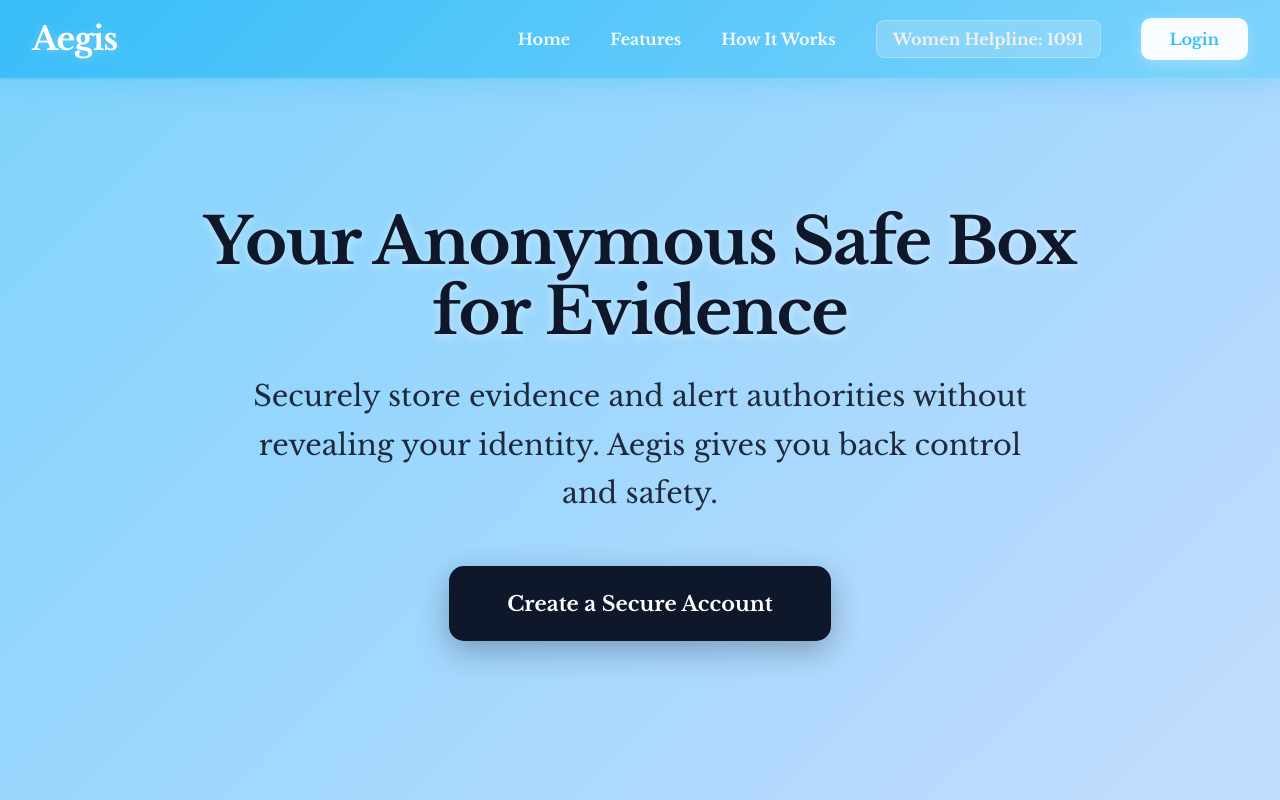
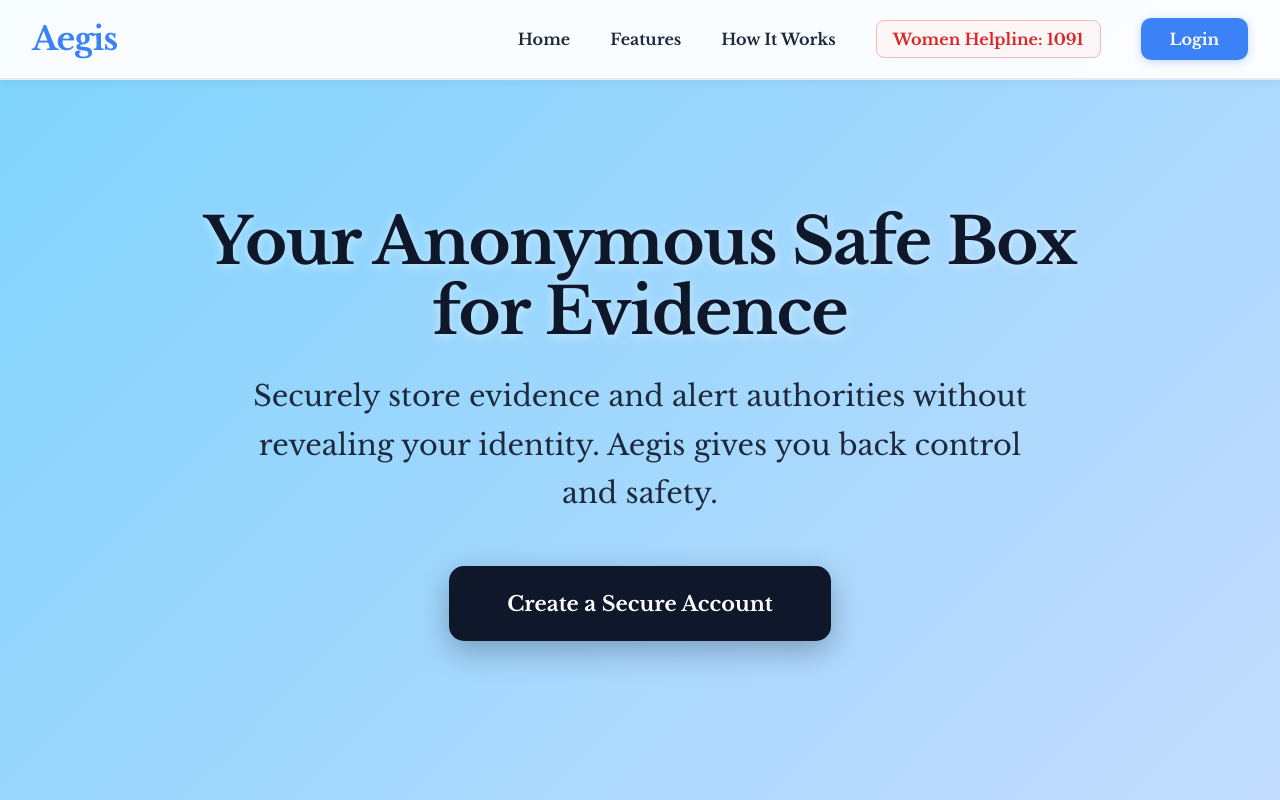
Before and after one commit to Boombaybay12334/Aegis-WomenSafety, a React (Vite) app in the folder my-frontend/: page / in a window 1280 px wide. Shown: the top 800 px of the page. Built offline with nearby package versions, Linux system fonts and the light colour scheme.

Commit message:
Small UI changes and ppt upload

```diff
--- a/my-frontend/src/components/Navbar.jsx
+++ b/my-frontend/src/components/Navbar.jsx
@@ -23,12 +23,12 @@ export default function Navbar() {
       <nav className="nav-items">
         <Link to="/dashboard" className="nav-link">Dashboard</Link>
         <Link to="/upload" className="nav-link">Upload</Link>
-        <Link to="/settings" className="nav-link">⚙️ Settings</Link>
+        <Link to="/settings" className="nav-link">Settings</Link>
         <Link to="/emergency-sos" className="nav-link" style={{color: '#dc2626', fontWeight: '700'}}>
-          🚨 SOS
+           SOS
         </Link>
         <button onClick={handlePanicSwitch} className="panic-btn" title="Quick switch to Google">
-          🔒 Panic
+           Panic
         </button>
         <button onClick={handleLogout} className="logout-btn">
           Logout
--- a/my-frontend/src/styles/HomePage.css
+++ b/my-frontend/src/styles/HomePage.css
@@ -18,16 +18,17 @@ main:has(.homepage) {
   overflow-x: hidden;
 }
 
-/* Navbar Styling - Light Blue */
+/* Navbar Styling - White (same as index.css) */
 .navbar {
-  background: linear-gradient(135deg, #38bdf8 0%, #7dd3fc 100%);
-  border-bottom: 2px solid rgba(191, 219, 254, 0.4);
+  background-color: rgba(255, 255, 255, 0.95);
+  backdrop-filter: blur(10px);
+  border-bottom: 2px solid rgba(226, 232, 240, 0.8);
   position: fixed;
   top: 0;
   left: 0;
   right: 0;
   z-index: 1000;
-  box-shadow: 0 4px 25px rgba(56, 189, 248, 0.3);
+  box-shadow: 0 2px 10px rgba(0, 0, 0, 0.05);
 }
 
 .navbar-container {
@@ -42,10 +43,18 @@ main:has(.homepage) {
 .navbar-logo a {
   font-size: 2rem;
   font-weight: 900;
-  color: #ffffff;
+  color: #3b82f6;
   text-decoration: none;
   letter-spacing: -0.03em;
-  text-shadow: 0 2px 10px rgba(255, 255, 255, 0.3);
+  display: flex;
+  align-items: center;
+  gap: 10px;
+}
+
+.navbar-logo a img {
+  height: 40px;
+  width: auto;
+  object-fit: contain;
 }
 
 .navbar-menu {
@@ -59,13 +68,12 @@ main:has(.homepage) {
 
 .navbar-menu li a {
   text-decoration: none;
-  color: #ffffff;
+  color: #1e293b;
   font-weight: 600;
   font-size: 1rem;
   transition: all 0.3s ease;
   cursor: pointer;
   position: relative;
-  opacity: 0.95;
 }
 
 .navbar-menu li a::after {
@@ -75,7 +83,7 @@ main:has(.homepage) {
   left: 0;
   width: 0;
   height: 2px;
-  background: #ffffff;
+  background: #3b82f6;
   transition: width 0.3s ease;
 }
 
@@ -84,16 +92,16 @@ main:has(.homepage) {
 }
 
 .navbar-menu li a:hover {
-  opacity: 1;
+  color: #3b82f6;
 }
 
 .helpline-link {
-  color: #fef2f2 !important;
+  color: #dc2626 !important;
   font-weight: 700 !important;
-  background-color: rgba(254, 242, 242, 0.2);
+  background-color: rgba(254, 242, 242, 0.6);
   padding: 0.5rem 1rem;
   border-radius: 8px;
-  border: 1px solid rgba(255, 255, 255, 0.3);
+  border: 1px solid rgba(220, 38, 38, 0.3);
 }
 
 .helpline-link::after {
@@ -101,24 +109,25 @@ main:has(.homepage) {
 }
 
 .helpline-link:hover {
-  background-color: rgba(254, 242, 242, 0.3);
+  background-color: rgba(254, 242, 242, 0.9);
+  color: #b91c1c !important;
 }
 
 .navbar-login-btn {
-  background-color: #ffffff;
-  color: #38bdf8 !important;
+  background-color: #3b82f6;
+  color: #ffffff !important;
   padding: 0.7rem 1.8rem;
   border-radius: 10px;
   font-weight: 700;
   transition: all 0.3s ease;
   border: none;
-  box-shadow: 0 4px 15px rgba(255, 255, 255, 0.3);
+  box-shadow: 0 2px 8px rgba(59, 130, 246, 0.3);
 }
 
 .navbar-login-btn:hover {
-  background-color: #f0f9ff;
+  background-color: #2563eb;
   transform: translateY(-2px);
-  box-shadow: 0 6px 20px rgba(255, 255, 255, 0.4);
+  box-shadow: 0 4px 12px rgba(59, 130, 246, 0.4);
 }
 
 /* Full Screen Sections */
```
Also changed, not shown: 2 other files (tests, documents, lock files or other folders).
